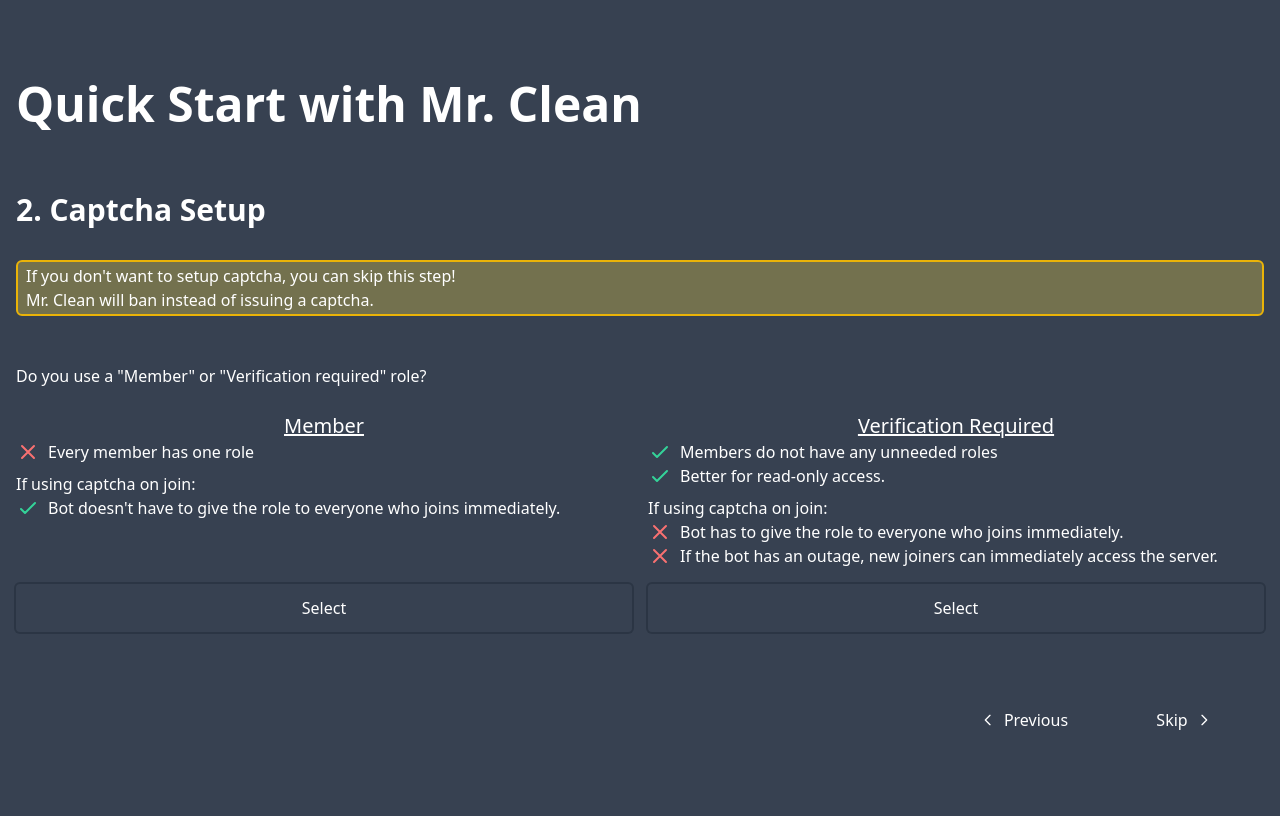
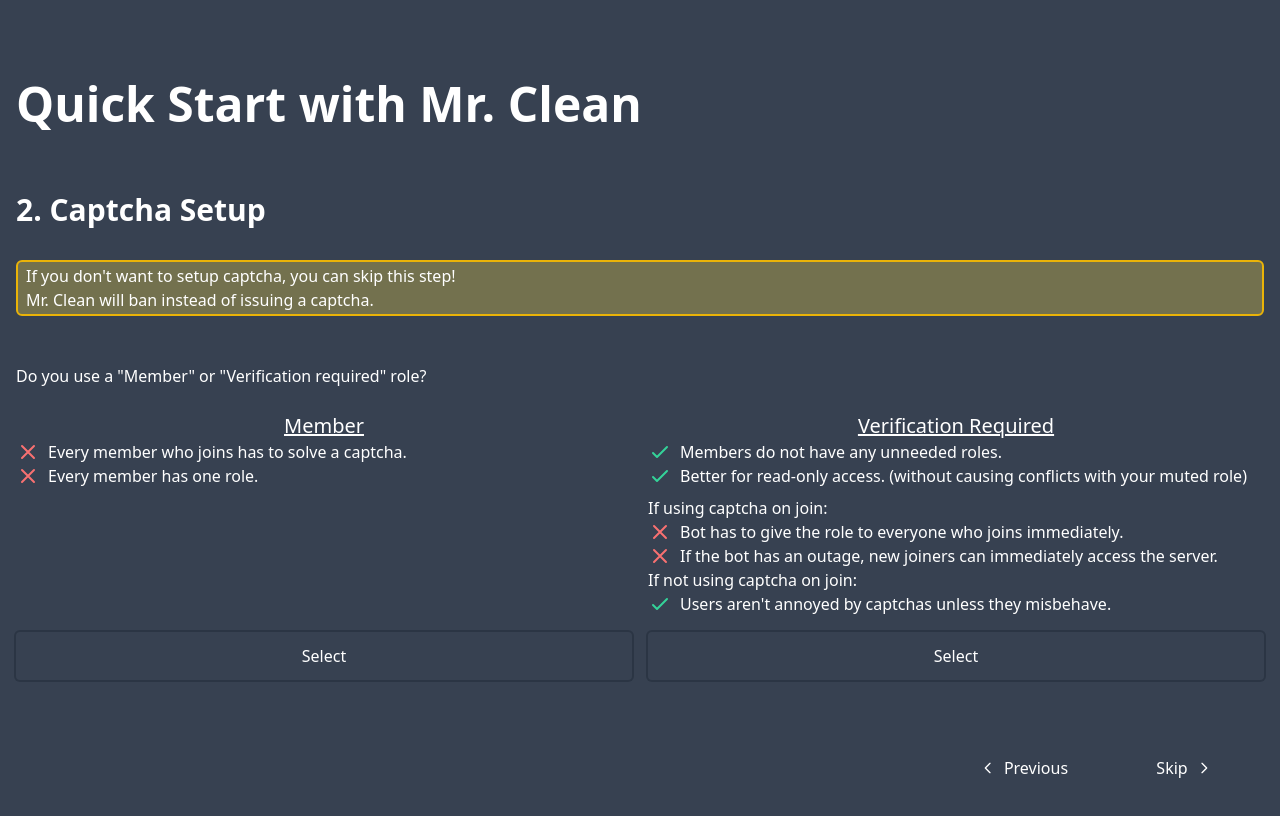
Before and after one commit to cleaner-bot/website, a Next.js app: page /quickstart in a window 1280 px wide. Both pictures are taken after a click on the button "Skip". Shown: the top 816 px of the page. Built offline with nearby package versions, Linux system fonts and the light colour scheme.

Commit message:
rework pro/contra

```diff
--- a/pages/quickstart/index.jsx
+++ b/pages/quickstart/index.jsx
@@ -148,14 +148,11 @@ const steps = {
                             </p>
                             <div className="mb-2">
                                 <Contra>
-                                    Every member has one role
+                                    Every member who joins has to solve a captcha.
                                 </Contra>
-                            </div>
-                            If using captcha on join:
-                            <div>
-                                <Pro>
-                                    Bot doesn't have to give the role to everyone who joins immediately.
-                                </Pro>
+                                <Contra>
+                                    Every member has one role.
+                                </Contra>
                             </div>
                         </div>
                         <div>
@@ -164,10 +161,10 @@ const steps = {
                             </p>
                             <div className="mb-2">
                                 <Pro>
-                                    Members do not have any unneeded roles
+                                    Members do not have any unneeded roles.
                                 </Pro>
                                 <Pro>
-                                    Better for read-only access.
+                                    Better for read-only access. (without causing conflicts with your muted role)
                                 </Pro>
                             </div>
                             If using captcha on join:
@@ -178,6 +175,12 @@ const steps = {
                                 <Contra>
                                     If the bot has an outage, new joiners can immediately access the server.
                                 </Contra>
+                            </div>
+                            If not using captcha on join:
+                            <div>
+                                <Pro>
+                                    Users aren't annoyed by captchas unless they misbehave.
+                                </Pro>
                             </div>
                         </div>
                         <button className={clsx(
```
